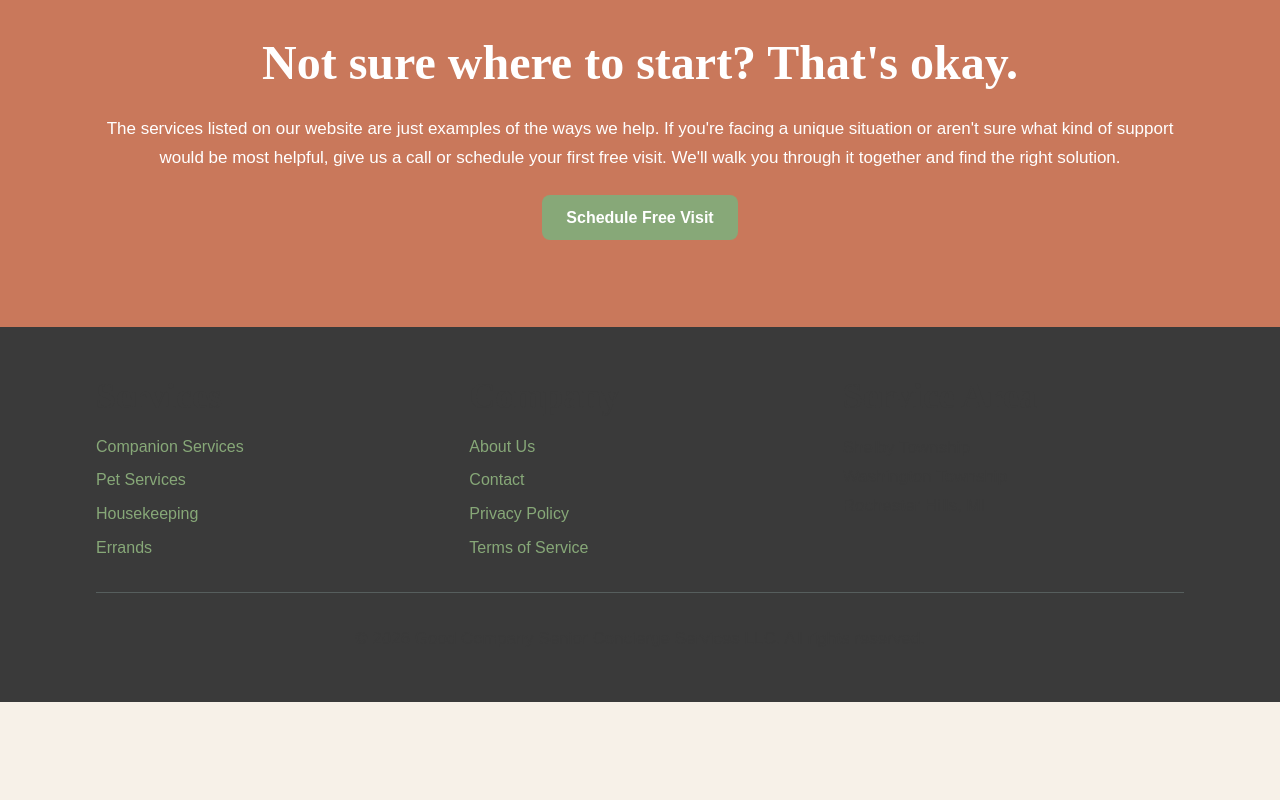
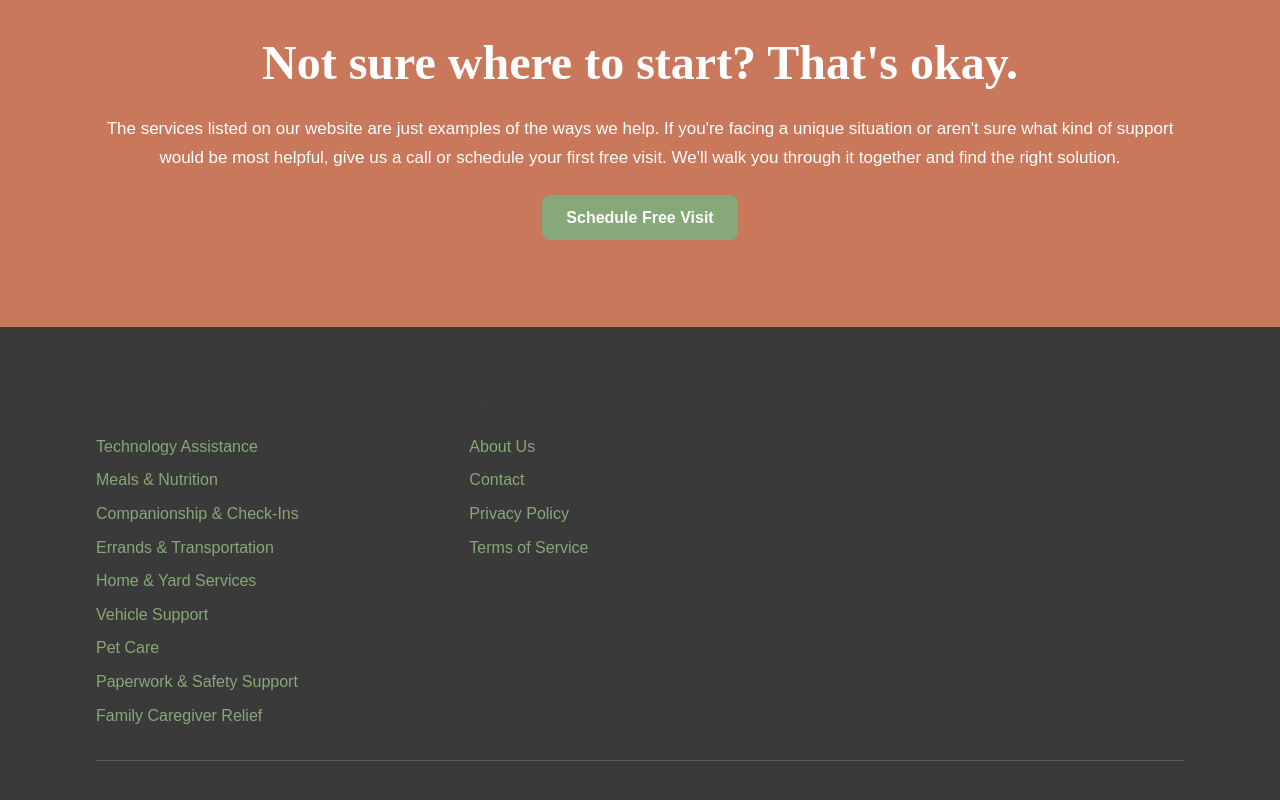
Before and after one commit to GoodCompanySCS/goodcompany-scs, a Next.js app: page /pricing in a window 1280 px wide. Shown: the part 3203-4003 px from the top of the page. Before the commit the page ends 3905 px from the top, so only its background shows below. Built offline with nearby package versions, Linux system fonts and the light colour scheme.

Commit message:
Update layout.tsx

```diff
--- a/app/layout.tsx
+++ b/app/layout.tsx
@@ -97,10 +97,15 @@ function Footer() {
           <div>
             <h3 className="text-cream mb-4">Services</h3>
             <ul className="space-y-2">
-              <li><a href="/services#companion" className="text-cream hover:text-honey">Companion Services</a></li>
-              <li><a href="/services#pet" className="text-cream hover:text-honey">Pet Services</a></li>
-              <li><a href="/services#housekeeping" className="text-cream hover:text-honey">Housekeeping</a></li>
-              <li><a href="/services#errands" className="text-cream hover:text-honey">Errands</a></li>
+              <li><a href="/services#technology" className="text-cream hover:text-honey">Technology Assistance</a></li>
+              <li><a href="/services#meals" className="text-cream hover:text-honey">Meals & Nutrition</a></li>
+              <li><a href="/services#companion" className="text-cream hover:text-honey">Companionship & Check-Ins</a></li>
+              <li><a href="/services#errands" className="text-cream hover:text-honey">Errands & Transportation</a></li>
+              <li><a href="/services#home" className="text-cream hover:text-honey">Home & Yard Services</a></li>
+              <li><a href="/services#vehicle" className="text-cream hover:text-honey">Vehicle Support</a></li>
+              <li><a href="/services#pet" className="text-cream hover:text-honey">Pet Care</a></li>
+              <li><a href="/services#paperwork" className="text-cream hover:text-honey">Paperwork & Safety Support</a></li>
+              <li><a href="/services#caregiver" className="text-cream hover:text-honey">Family Caregiver Relief</a></li>
             </ul>
           </div>
           <div>
```
